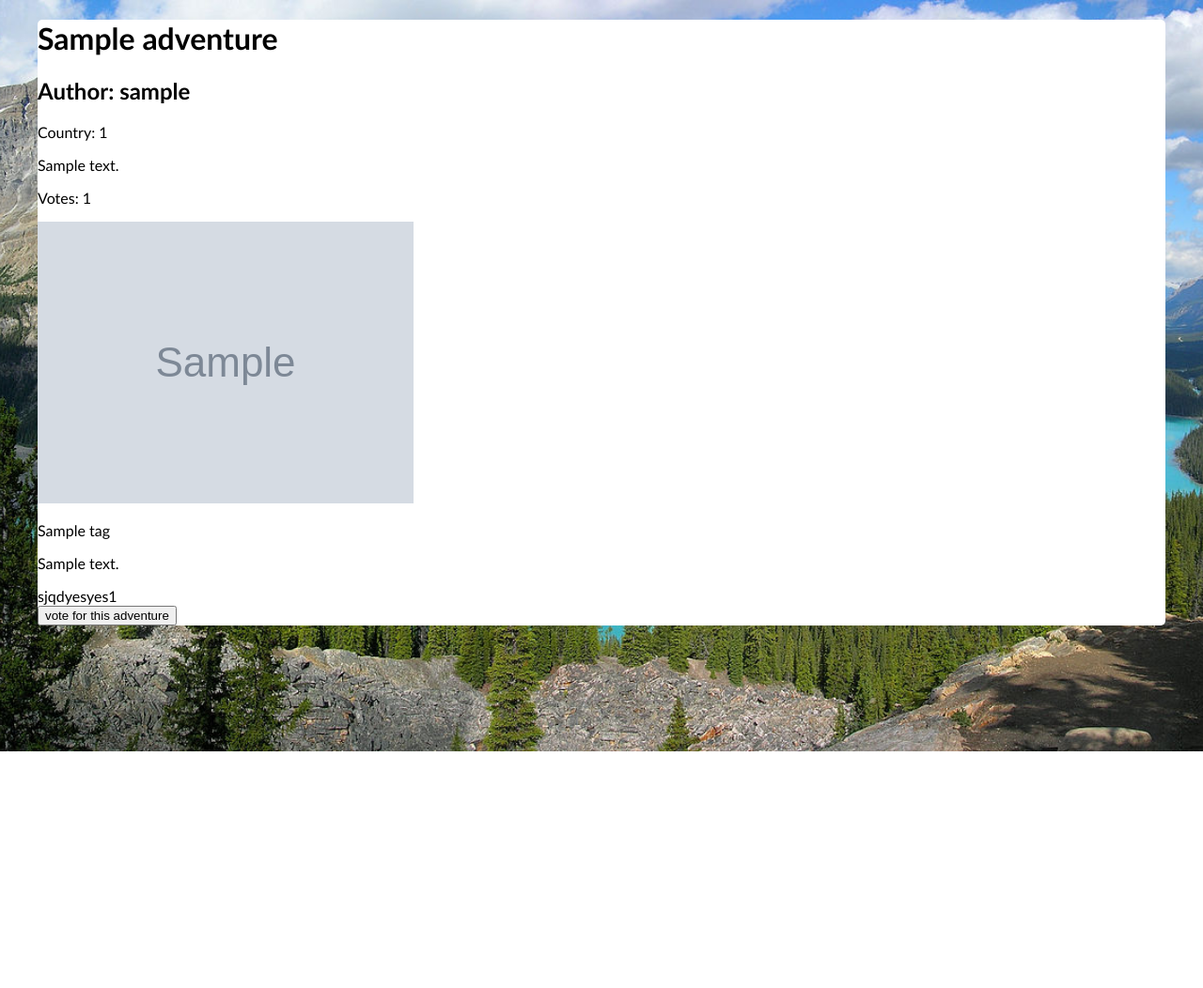
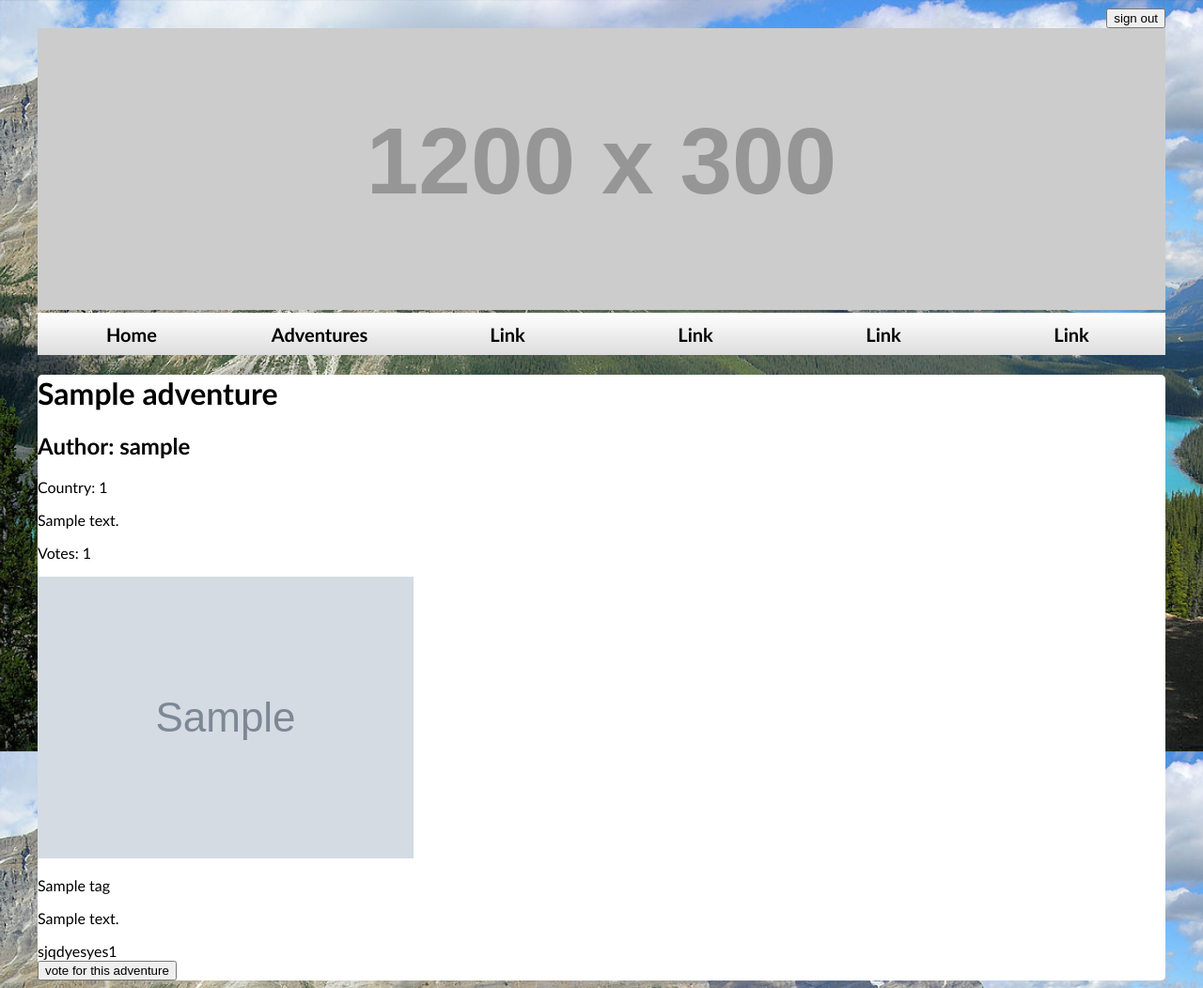
Before and after one commit to TheBlackBloodyUnicorn/pico_wanderblog, a PHP site: page /index.php?action=display_adventure&id_adventure=1 in a window 1280 px wide. Shown: the whole page at 94% size. Before the commit the page ends 800 px from the top, so only its background shows below. Run offline with PHP 8.4, Linux system fonts and the light colour scheme; the visitor is signed in with stand-in values (Sample User, id 1); tables that the repository leaves empty or names only in its code hold one stand-in row (values such as "Sample post"); grey boxes marked "Sample" are stand-in pictures; grey boxes labelled with a size stand in for pictures from a placeholder-image service; some libraries are stand-ins or nearby versions.

Commit message:
improved display

```diff
--- a/views/adventure.php
+++ b/views/adventure.php
@@ -1,13 +1,16 @@
 <?php
-    require_once('models/Adventure.php');
+    //require_once('models/Adventure.php');
 ?>
 <!DOCTYPE html>
 <html lang="en">
 <head>
     <meta charset="UTF-8">
     <title>Walk-a-blog | Adventures.</title>
-    <link rel="stylesheet" href="style.css" type="text/css" />
+    <link rel="stylesheet" href="./views/style.css" type="text/css" />
 </head>
+<?php
+    include 'header.php';
+?>
 <body>
 	<div id="container">
 		<div>
```
